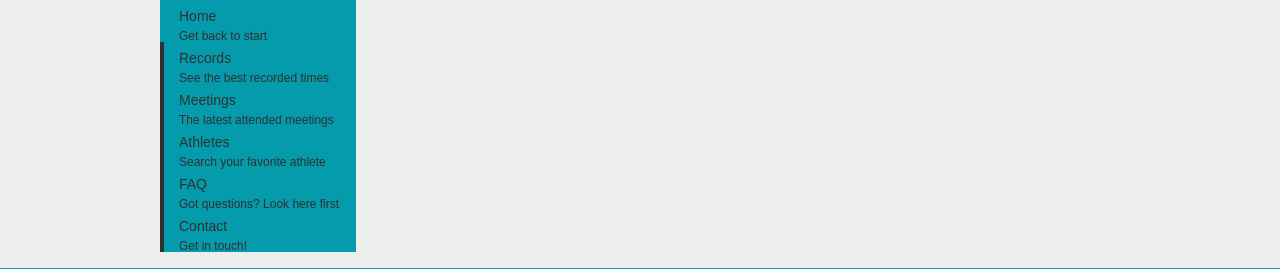
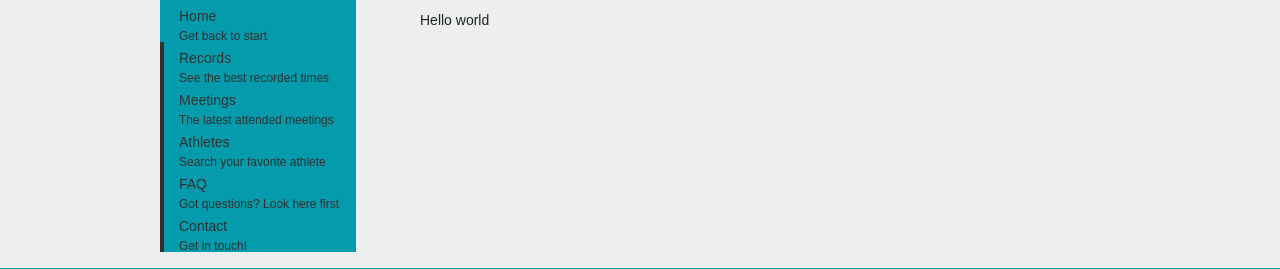
Before and after one commit to stevenMondelaers/sink-or-swim, a PHP site: page / in a window 1280 px wide. Shown: the part 135-404 px from the top of the page. Run offline with PHP 8.4, Linux system fonts and the light colour scheme; some libraries are stand-ins or nearby versions.

Commit message:
Printscreens voor tutorial

```diff
--- a/index.php
+++ b/index.php
@@ -17,7 +17,9 @@
 	           include_once('includes/includeNavigation.php');
 	        ?>
             <section>
-
+                <?php
+                	echo "Hello world";
+                ?>
             </section>
 
 	    </div>
```
